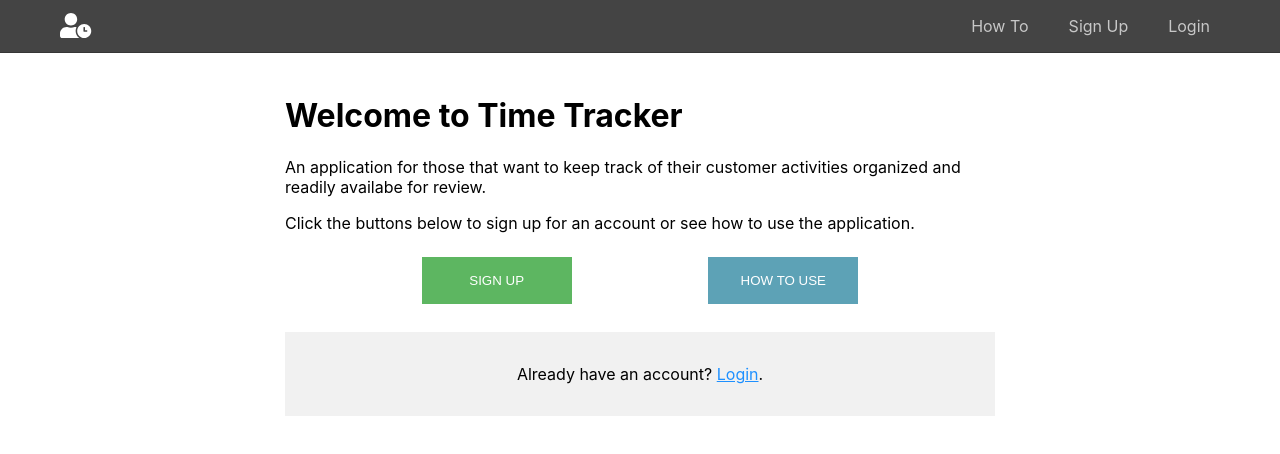
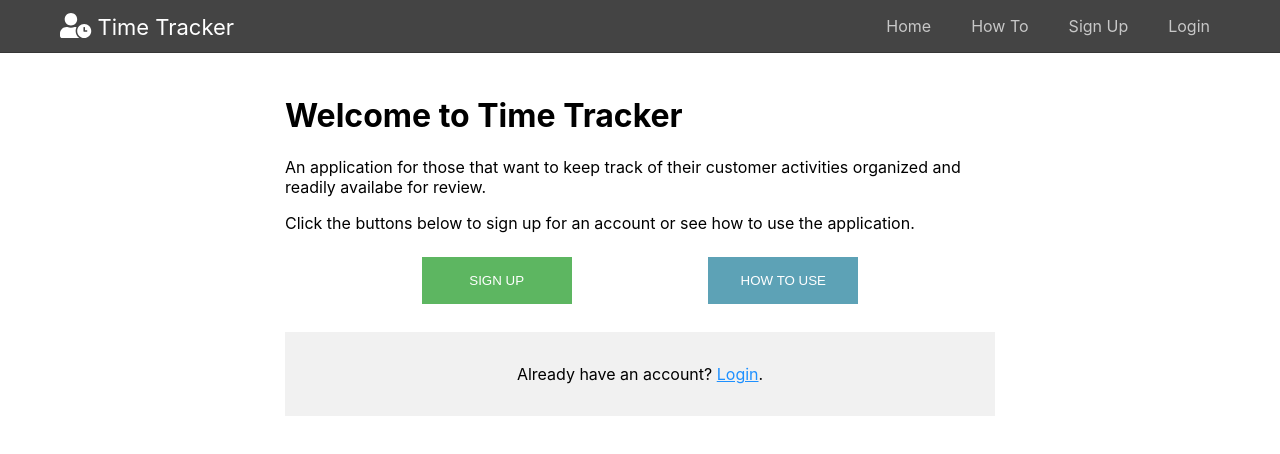
Before and after one commit to soriaj/time-tracker-client, a React (Create React App) app: page / in a window 1280 px wide. Shown: the top 454 px of the page. Built offline with nearby package versions, Linux system fonts and the light colour scheme; no server answers.

Commit message:
- Change header back to previous state

```diff
--- a/src/components/Header/Header.js
+++ b/src/components/Header/Header.js
@@ -21,22 +21,16 @@ class Header extends Component {
    }
 
    navBarToggle = () => {
-      this.setState({ collasped: !this.state.collasped })
       let mainNav = document.getElementById('js-menu');
-      mainNav.classList.toggle('active');
-   }
-
-   navBarToggleOnLogo = () => {
-      let mainNav = document.getElementById('js-menu');
-      if(mainNav.classList === 'active'){
-         mainNav.classList.toggle('active');
-      }
       mainNav.classList.toggle('active');
    }
 
    renderLogoutLink() {
       return (
          <ul className="main-nav" id="js-menu">
+            <li>
+               <Link to='/' onClick={this.navBarToggle} className="nav-links">Home</Link>
+            </li>
             <li>
                <Link to='/how-to' onClick={this.navBarToggle} className="nav-links">How To</Link>
             </li>
@@ -55,6 +49,9 @@ class Header extends Component {
    renderLoginLink() {
       return (
          <ul className="main-nav" id="js-menu">
+            <li>
+               <Link to='/' onClick={this.navBarToggle} className="nav-links">Home</Link>
+            </li>
             <li>
                <Link to='/how-to' onClick={this.navBarToggle} className="nav-links">How To</Link>
             </li>
@@ -75,9 +72,9 @@ class Header extends Component {
          <nav role='navigation' className="navbar">
             <Hamburger navBarToggle={this.navBarToggle}/>
             <div className="logo">
-               <Link to='/' onClick={this.navBarToggleOnLogo} className='logo-btn'><FontAwesomeIcon icon={faUserClock} className="fas fa-user-clock">
-               </FontAwesomeIcon></Link>
-               {' '}
+               <FontAwesomeIcon icon={faUserClock} className="fas fa-user-clock">
+               </FontAwesomeIcon>
+               {' '}Time Tracker
             </div>
             {TokenService.hasAuthToken()
                ? this.renderLogoutLink()
```
